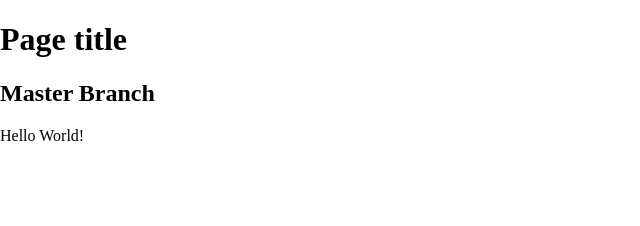
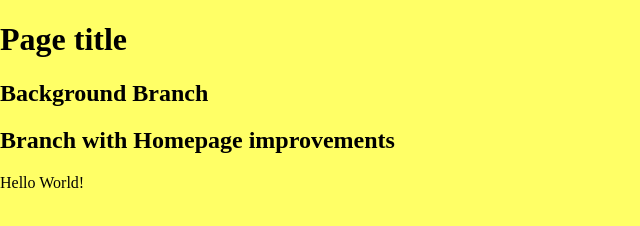
Before and after one commit to kollerm/Webtools-github-intro-Koller, a plain HTML site: page index.html in a window 1280 px wide. Shown: the whole page, without its empty margins (0-640 px from the left). Drawn offline with nearby package versions, Linux system fonts and the light colour scheme.

Commit message:
Homepage commit
This is a test of the branching ability of Git

```diff
--- a/_css/main.css
+++ b/_css/main.css
@@ -9,6 +9,7 @@ html {
 }
 html, body  {
 	margin: 0;
+    background-color:#FFFF66;
 }
 /* Correct `block` display not defined in IE 8/9.*/
 article,aside,details,figcaption,figure,footer,header,main,nav,section,summary {
--- a/index.html
+++ b/index.html
@@ -19,7 +19,8 @@
     <nav id="pageNav">
     </nav>
     <main>
-        <h2>Master Branch</h2>
+        <h2>Background Branch</h2>
+        <h2>Branch with Homepage improvements</h2>
         <p>Hello World!</p>
     </main>
     <footer>
```
